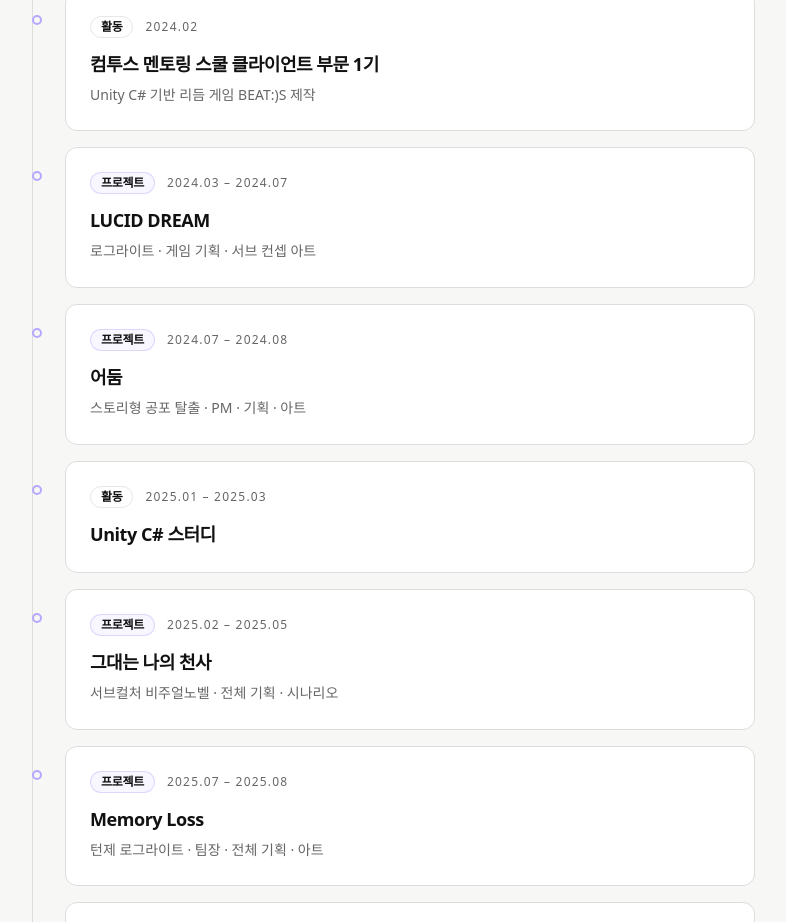
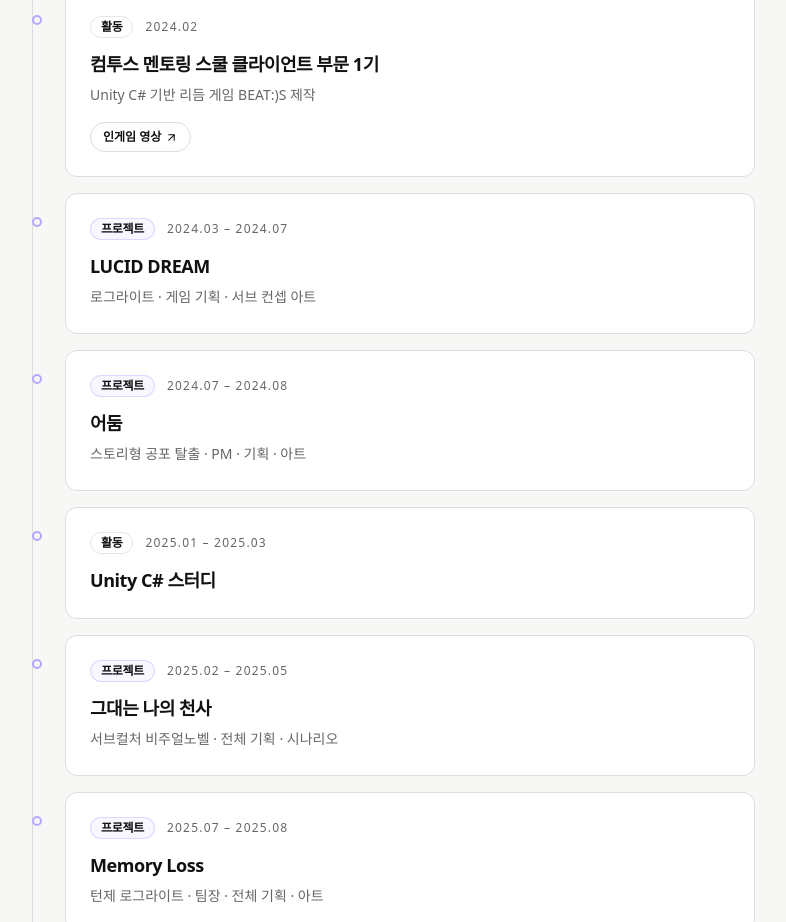
Before and after one commit to haehaejjang/website, a Next.js app: page / in a window 1280 px wide. Shown: the part 8900-9822 px from the top of the page, without its empty margins (50-836 px from the left). Built offline with nearby package versions, Linux system fonts and the light colour scheme.

Commit message:
Update career.ts

```diff
--- a/src/data/career.ts
+++ b/src/data/career.ts
@@ -1,10 +1,16 @@
 export type CareerCategory = "프로젝트" | "활동" | "수상" | "경력";
+
+export type CareerLink = {
+  label: string;
+  href: string;
+};
 
 export type CareerItem = {
   period: string;
   category: CareerCategory;
   title: string;
   description?: string;
+  externalLinks?: CareerLink[];
 };
 
 export const career: CareerItem[] = [
@@ -47,6 +53,12 @@ export const career: CareerItem[] = [
     category: "활동",
     title: "컴투스 멘토링 스쿨 클라이언트 부문 1기",
     description: "Unity C# 기반 리듬 게임 BEAT:)S 제작",
+    externalLinks: [
+      {
+        label: "인게임 영상",
+        href: "https://drive.google.com/file/d/1MtTo_5T5Y6shE1-qxPpZbBG3ON7NP3ld/view?usp=sharing",
+      },
+    ],
   },
   {
     period: "2024.03 – 2024.07",
```
